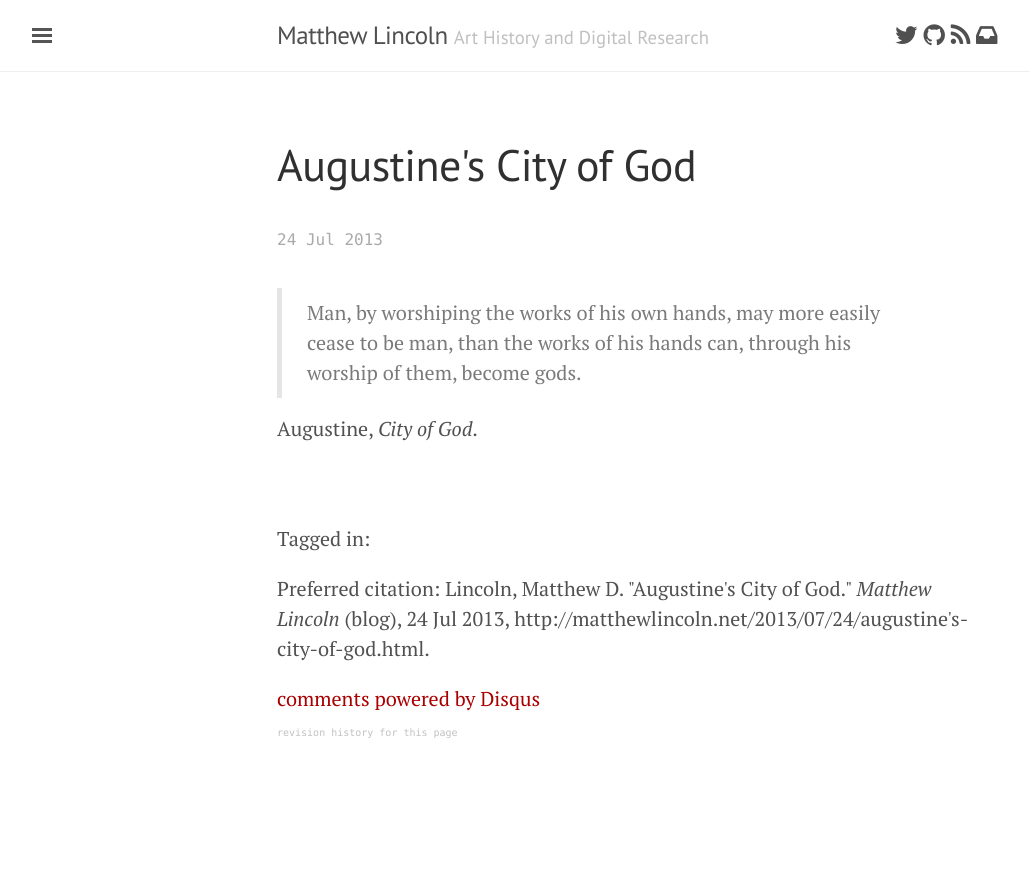
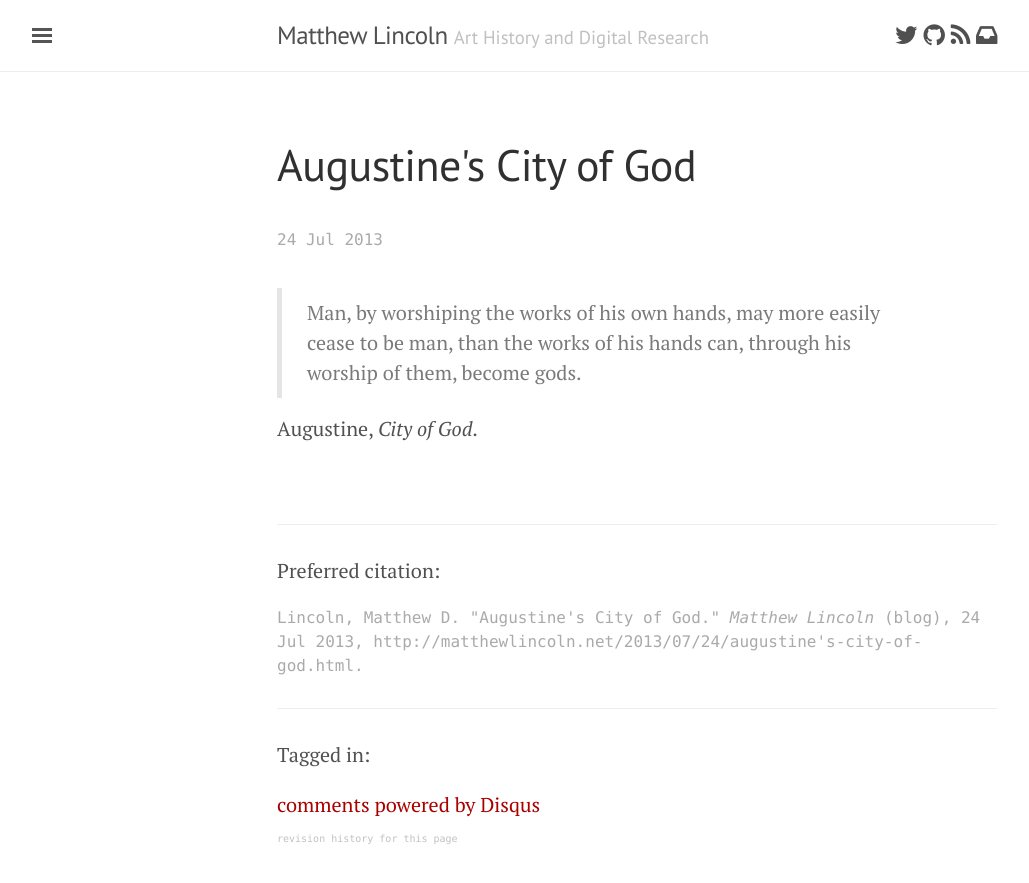
Before and after one commit to mdlincoln/mdlincoln.github.io, a Jekyll site: the page built from _posts/2013-07-24-augustine's-city-of-god.md, in a window 1280 px wide. Shown: the top 883 px of the page, without its empty margins (3-1032 px from the left). Built offline with Jekyll 4.4.1, drawn with Linux system fonts in a browser that asks for light colours; nearby versions of some CDN libraries; comment, search, counter and statistics services are not loaded.

Commit message:
new citation style

```diff
--- a/_layouts/post.html
+++ b/_layouts/post.html
@@ -10,10 +10,12 @@ layout: default
   {{ content }}
 </div>
 
+<hr/>
+<p>Preferred citation:</p>
+<p class="citation">{% include citation.html %}</p>
+<hr/>
+
 <p class="meta">Tagged in: {% for tag in page.tags %}<code><a href="/tags/{{ tag | downcase | replace: ' ', '_' }}.html">{{ tag }}</a></code>{% if forloop.last %}{% else %} {% endif %}{% endfor %}</p>
-
-
-<p class="meta">Preferred citation: {% include citation.html %}</p>
 
 {% if site.enable_disqus %}
 {% if page.comments %}
--- a/assets/css/poole.css
+++ b/assets/css/poole.css
@@ -145,6 +145,12 @@ time {
   font-family: Menlo, Monaco, "Courier New", monospace;
   color: #aaa;
   font-size: 0.8em;
+}
+
+.citation {
+   font-family: Menlo, Monaco, "Courier New", monospace;
+   color: #aaa;
+   font-size: 0.8em;
 }
 
 .post time {
```
